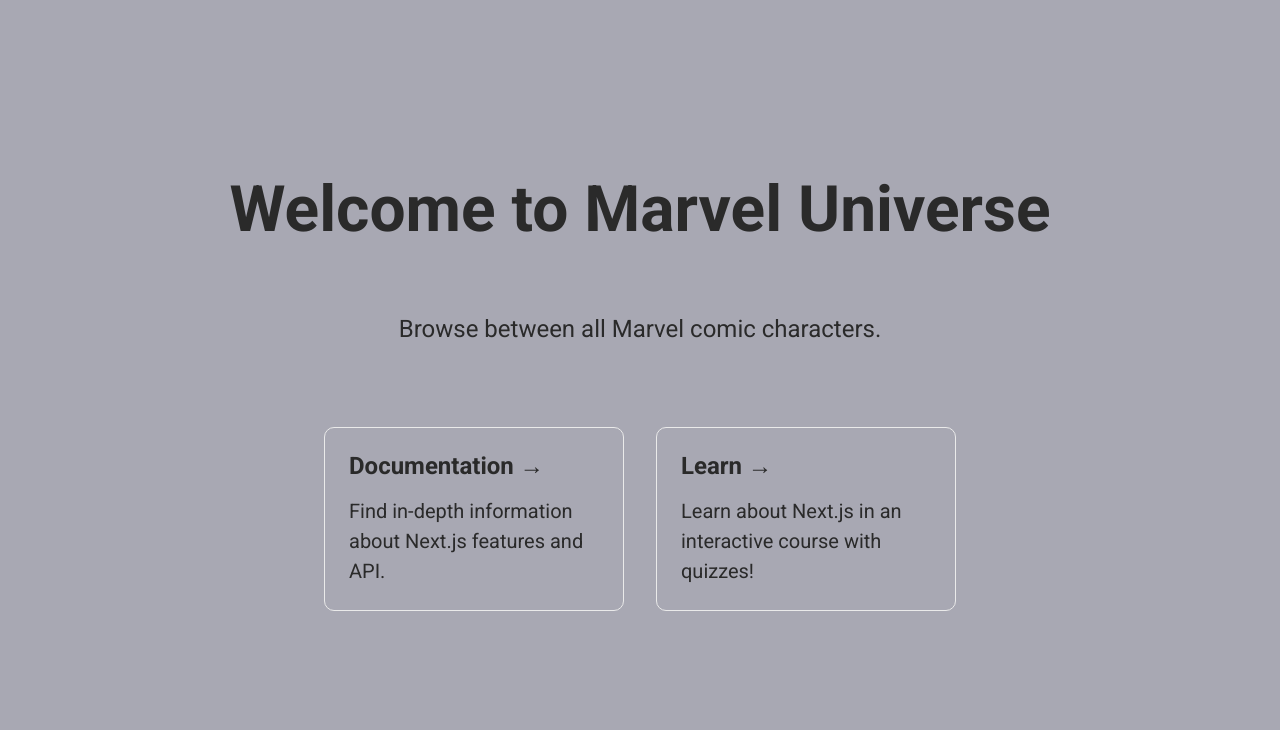
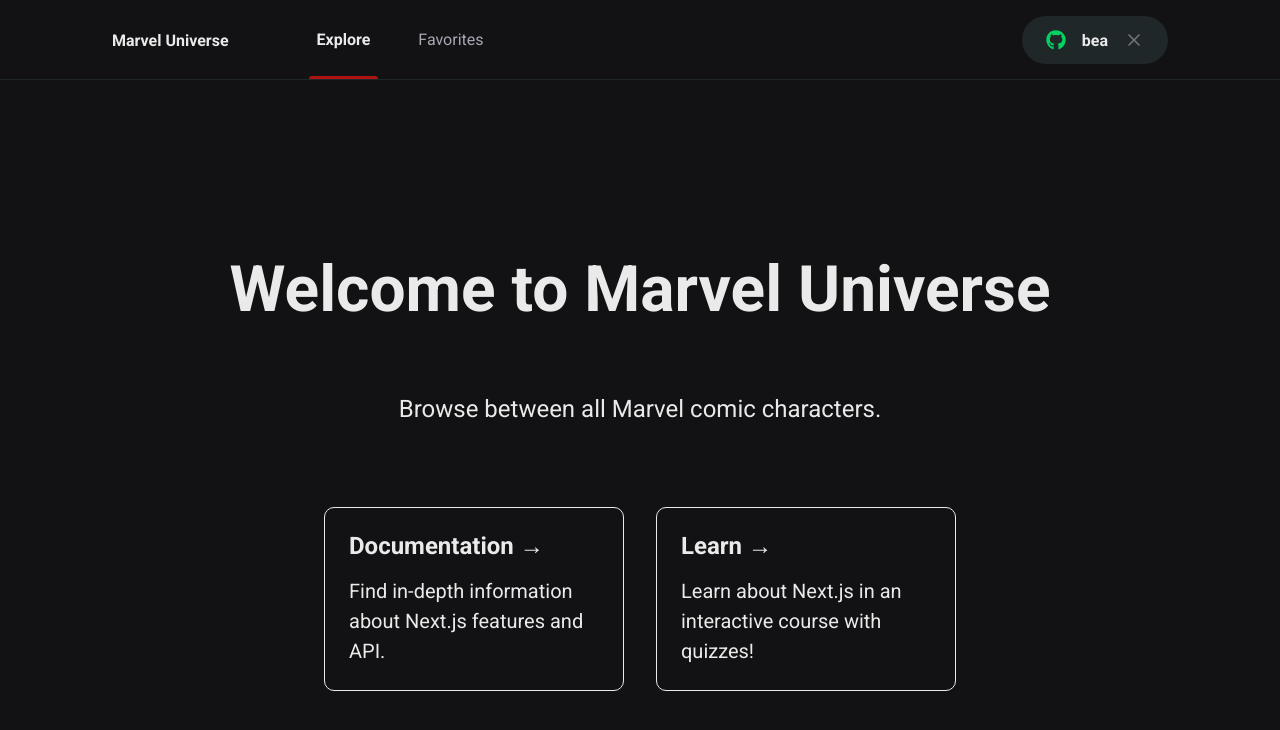
Before and after one commit to beatrizmf/marvel-universe, a Next.js app: page / in a window 1280 px wide. Shown: the top 730 px of the page. Built offline with nearby package versions, Linux system fonts and the light colour scheme.

Commit message:
feat: page header

```diff
--- /dev/null
+++ b/src/components/Header/ActiveLink/index.tsx
@@ -0,0 +1,26 @@
+import Link, { LinkProps } from 'next/link'
+import { useRouter } from 'next/router'
+import { ReactElement, cloneElement } from 'react'
+
+interface ActiveLinkProps extends LinkProps {
+  children: ReactElement
+  activeClassName: string
+}
+
+export function ActiveLink({
+  children,
+  activeClassName,
+  ...rest
+}: ActiveLinkProps) {
+  const { asPath } = useRouter()
+
+  const className = asPath === rest.href ? activeClassName : ''
+
+  return (
+    <Link {...rest}>
+      {cloneElement(children, {
+        className
+      })}
+    </Link>
+  )
+}
--- /dev/null
+++ b/src/components/Header/SignInButton/index.tsx
@@ -0,0 +1,35 @@
+import { FaGithub } from 'react-icons/fa'
+import { FiX } from 'react-icons/fi'
+// import { signIn, signOut, useSession } from 'next-auth/client'
+
+import styles from './styles.module.scss'
+
+export function SignInButton() {
+  const [session] = [{ user: { name: 'bea' } }] // useSession()
+  function SignIn() {
+    return (
+      <button
+        type="button"
+        className={styles.signInButton}
+        // onClick={() => signIn('github')}
+      >
+        <FaGithub color="#e3e3e3" />
+        Sign in with Github
+      </button>
+    )
+  }
+  function SignOut() {
+    return (
+      <button
+        type="button"
+        className={styles.signInButton}
+        // onClick={() => signOut()}
+      >
+        <FaGithub color="#04d361" />
+        {session.user?.name}
+        <FiX color="#737380" className={styles.closeIcon} />
+      </button>
+    )
+  }
+  return session ? <SignOut /> : <SignIn />
+}
--- /dev/null
+++ b/src/components/Header/SignInButton/styles.module.scss
@@ -0,0 +1,33 @@
+.signInButton {
+  height: 3rem;
+  border-radius: 3rem;
+  background: var(--gray-800);
+  border: 0;
+  padding: 0 1.5rem;
+
+  display: flex;
+  align-items: center;
+  justify-content: center;
+
+  color: var(--white);
+  font-weight: bold;
+
+  svg {
+    width: 20px;
+    height: 20px;
+  }
+
+  svg:first-child {
+    margin-right: 1rem;
+  }
+
+  svg.closeIcon {
+    margin-left: 1rem;
+  }
+
+  transition: filter 0.2s;
+
+  &:hover {
+    filter: brightness(0.8);
+  }
+}
--- /dev/null
+++ b/src/components/Header/index.tsx
@@ -0,0 +1,24 @@
+import { ActiveLink } from './ActiveLink'
+import { SignInButton } from './SignInButton'
+
+import styles from './styles.module.scss'
+
+export function Header() {
+  return (
+    <header className={styles.headerContainer}>
+      <div className={styles.headerContent}>
+        <span className={styles.headerTitle}>Marvel Universe</span>
+
+        <nav>
+          <ActiveLink activeClassName={styles.active} href="/">
+            <a>Explore</a>
+          </ActiveLink>
+          <ActiveLink activeClassName={styles.active} href="/favorites">
+            <a>Favorites</a>
+          </ActiveLink>
+        </nav>
+        <SignInButton />
+      </div>
+    </header>
+  )
+}
--- /dev/null
+++ b/src/components/Header/styles.module.scss
@@ -0,0 +1,65 @@
+.headerContainer {
+  height: 5rem;
+  border-bottom: 1px solid var(--gray-800);
+  position: sticky;
+  top: 0;
+  background: var(--gray-900);
+}
+
+.headerTitle {
+  font-weight: bold;
+}
+
+.headerContent {
+  max-width: 1120px;
+  height: 5rem;
+  margin: 0 auto;
+  padding: 0 2rem;
+
+  display: flex;
+  align-items: center;
+
+  nav {
+    margin-left: 5rem;
+    height: 5rem;
+
+    a {
+      display: inline-block;
+      position: relative;
+      padding: 0 0.5rem;
+      height: 5rem;
+      line-height: 5rem;
+      color: var(--gray-300);
+
+      transition: color 0.2s;
+
+      & + a {
+        margin-left: 2rem;
+      }
+
+      &:hover {
+        color: var(--white);
+      }
+
+      &.active {
+        color: var(--white);
+        font-weight: bold;
+      }
+
+      &.active::after {
+        content: '';
+        height: 3px;
+        border-radius: 3px 3px 0 0;
+        width: 100%;
+        position: absolute;
+        bottom: 1px;
+        left: 0;
+        background: var(--red);
+      }
+    }
+  }
+
+  button {
+    margin-left: auto;
+  }
+}
--- a/src/pages/_app.tsx
+++ b/src/pages/_app.tsx
@@ -1,9 +1,15 @@
 import type { AppProps } from 'next/app'
+import { Header } from '../components/Header'
 
 import '../styles/global.scss'
 
 function MarvelUniverse({ Component, pageProps }: AppProps) {
-  return <Component {...pageProps} />
+  return (
+    <>
+      <Header />
+      <Component {...pageProps} />
+    </>
+  )
 }
 
 export default MarvelUniverse
--- a/src/pages/_document.tsx
+++ b/src/pages/_document.tsx
@@ -7,9 +7,12 @@
         <Head>
           <link rel="preconnect" href="https://fonts.googleapis.com" />
           <link rel="preconnect" href="https://fonts.gstatic.com" />
-          <link href="https://fonts.googleapis.com/css2?family=Roboto:wght@400;700;900&display=swap" rel="stylesheet" />
+          <link
+            href="https://fonts.googleapis.com/css2?family=Roboto:wght@400;700;900&display=swap"
+            rel="stylesheet"
+          />
 
-          <link rel="shortcut icon" href="/favicon.png" type="image/png" />
+          <link rel="shortcut icon" href="/favicon.ico" type="image/png" />
         </Head>
         <body>
           <Main />
--- a/src/styles/global.scss
+++ b/src/styles/global.scss
@@ -5,9 +5,15 @@
 }
 
 :root {
-  --white: #ffffff;
-  --black-600: #2a2a2a;
+  --white: #eaeaea;
+  --red: #ad1111;
+  --blue: #1869cc;
+
+  --gray-100: #c8c8c8;
   --gray-300: #a8a8b3;
+  --gray-600: #2a2a2a;
+  --gray-800: #1f2729;
+  --gray-900: #121214;
 }
 
 @media (max-width: 1080px) {
@@ -23,8 +29,8 @@
 }
 
 body {
-  background: var(--gray-300);
-  color: var(--black-600);
+  background: var(--gray-900);
+  color: var(--white);
 }
 
 body,
```
